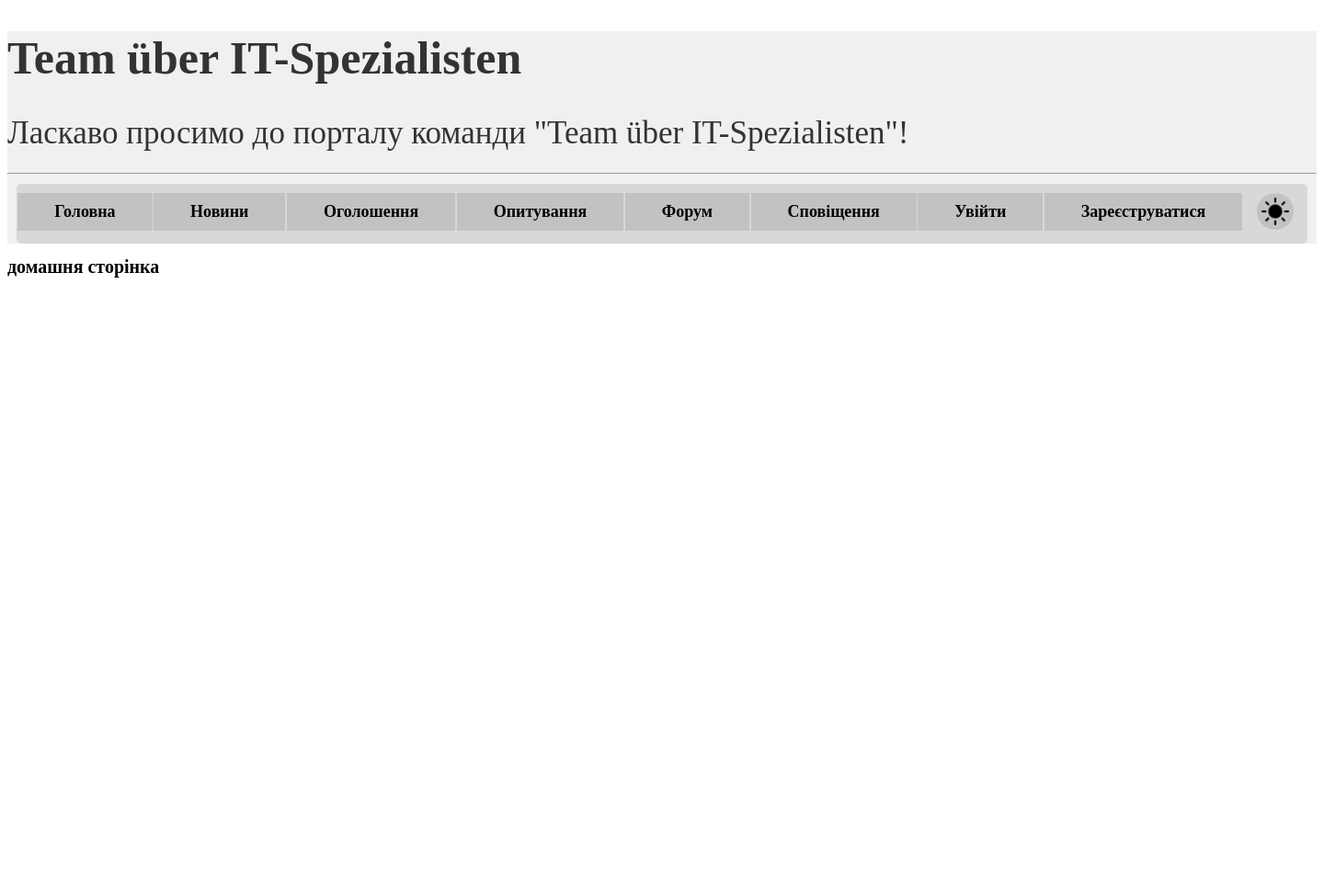
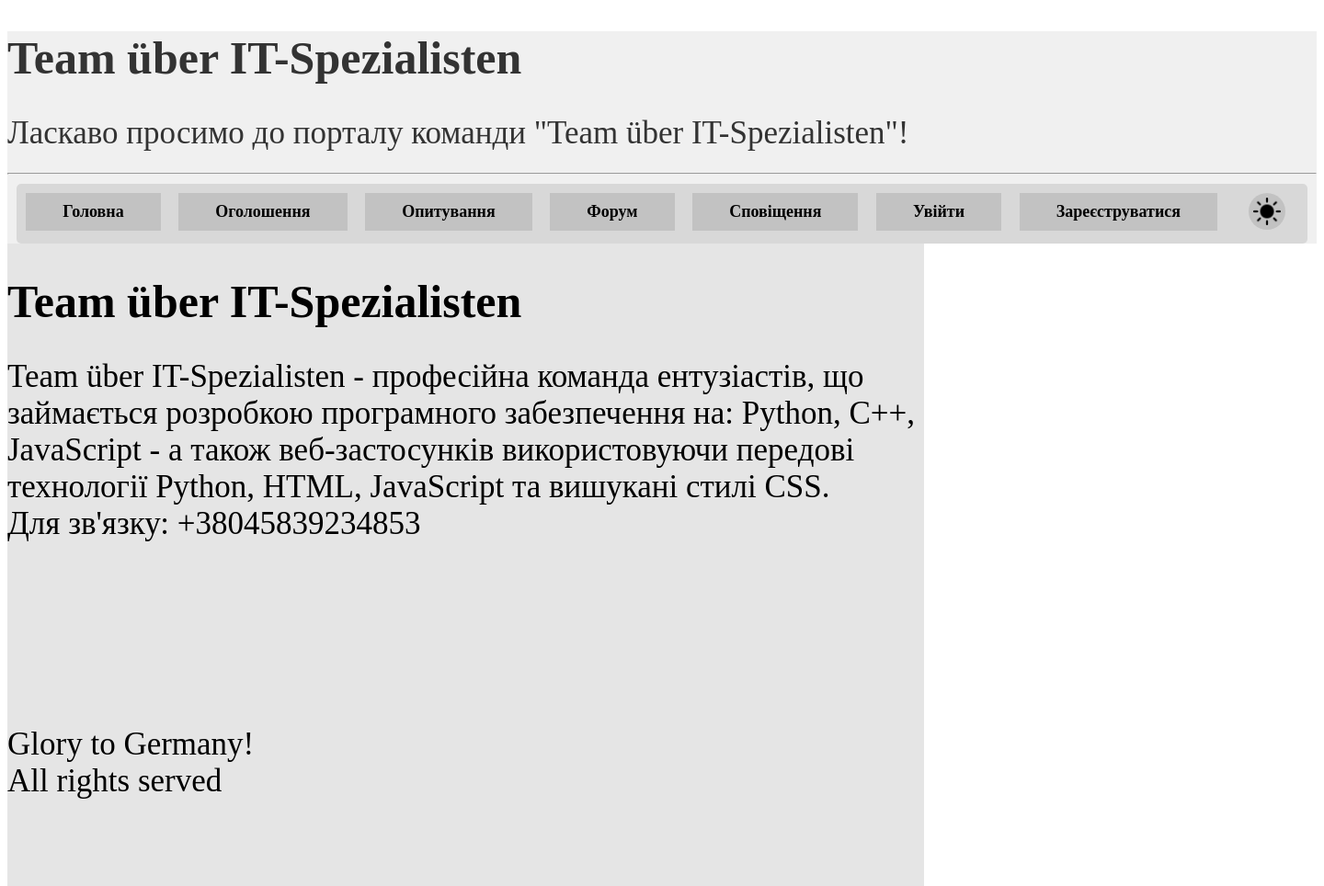
Before and after one commit to TimGamesYT/PortalGroup, a Django app: page / in a window 1440 px wide. Shown: the top 964 px of the page at 92% size. Before the commit the page ends 302 px from the top, so only its background shows below. Run offline with Django 5.2, Linux system fonts and the light colour scheme; data that the repository does not hold is empty.

Commit message:
Section news deleted and added to the main page, some cosmetic changes

```diff
--- a/core/urls.py
+++ b/core/urls.py
@@ -21,9 +21,9 @@ from django.conf.urls.static import static
 
 urlpatterns = [
     path('admin/', admin.site.urls),
-    path('', include('auth_system.urls')),
+    path('auth_system/', include('auth_system.urls')),
     path('forum/', include('forum.urls')),
     path('survey/', include('survey.urls')),
     path('notifications/', include('notifications.urls')),
-    path('news/', include('news.urls')),
+    path('', include('news.urls')),
 ]+ static(settings.MEDIA_URL, document_root=settings.MEDIA_ROOT)
--- a/news/urls.py
+++ b/news/urls.py
@@ -2,6 +2,6 @@ from django.urls import path
 from . import views
 
 urlpatterns = [
-   path("novations/", views.NovationsListView.as_view(), name='novations'),
+   path("", views.NovationsListView.as_view(), name='novations'),
    path("announs/", views.AnnounsListView.as_view(), name='announs'),
 ]
--- a/templates/base.html
+++ b/templates/base.html
@@ -17,8 +17,7 @@
         <h1 class="small_title">Ласкаво просимо до порталу команди "Team über IT-Spezialisten"!</h1>
         <hr>
         <nav>
-            <a href="{% url 'homepage' %}"><button class="section_button">Головна</button></a>
-            <a href="{% url 'novations' %}"><button class="section_button">Новини</button></a>
+            <a href="{% url 'novations' %}"><button class="section_button">Головна</button></a>
             <a href="{% url 'announs' %}"><button class="section_button">Оголошення</button></a>
             <a href="{% url 'survey' %}"><button class="section_button">Опитування</button></a>
             <a href="{% url 'forum' %}"><button class="section_button">Форум</button></a>
--- a/templates/homepage.html
+++ /dev/null
@@ -1,8 +0,0 @@
-{% extends 'base.html' %}
-{% block content %}
-    <div>
-
-        <h1>домашня сторінка</h1>
-
-    </div>
-{% endblock %}
--- a/templates/news/novation_list.html
+++ b/templates/news/novation_list.html
@@ -4,10 +4,20 @@
 {% load static %}
         <link rel="stylesheet" href="{% static 'css/style.css' %}">
 
+    <form style="width: 70%; height: 700px; background-color: rgb(0, 0, 0, 0.1); display: inline-block;">
+        <h1 class="big_title">Team über IT-Spezialisten</h1>
+            <h1 class="small_title">Team über IT-Spezialisten - професійна команда ентузіастів, що займається розробкою програмного забезпечення на: Python, C++, JavaScript - а також веб-застосунків використовуючи передові технології Python, HTML, JavaScript та вишукані стилі CSS.
+                <br>Для зв'язку: +38045839234853<br><br><br><br><br><br>Glory to Germany! <br>All rights served</h1>
+    </form>
+    <form style="width: 500px; height: 700px; display: inline-block;">
+        <img style="display: block; margin-left: auto; margin-right: auto;" src="https://i.ibb.co/Y47TMRTq/IT-S.png" width="400" height="400"/>
+        <img src="https://upload.wikimedia.org/wikipedia/commons/thumb/b/ba/Flag_of_Germany.svg/1920px-Flag_of_Germany.svg.png" width="500" height="200"/>
+    </form>
 
     {% for novation in novations %}
-        <form class="small_title" style="display: inline-block; margin: 10px 1.5% 10px 1.5%; padding: 10px 1% 10px 1%; width: 28%; background-color: rgb(0, 0, 0, 0.2); ">{{novation.title}}
-            <h1>fgsgsg</h1>
-        </form>
+    <form class="small_title" style="display: inline-block; margin: 10px 1.5% 10px 1.5%; padding: 10px 1% 10px 1%; width: 28%; background-color: rgb(0, 0, 0, 0.2); ">
+        {{novation.title}}
+        <h1>fgsgsg</h1>
+    </form>
     {% endfor %}
-{% endblock %}
+    {% endblock %}
```
Also changed, not shown: auth_system/migrations/0004_alter_profile_avatar.py (added).
